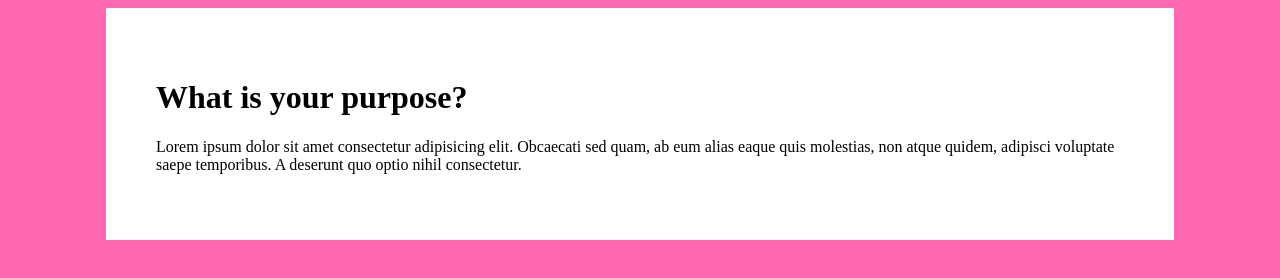
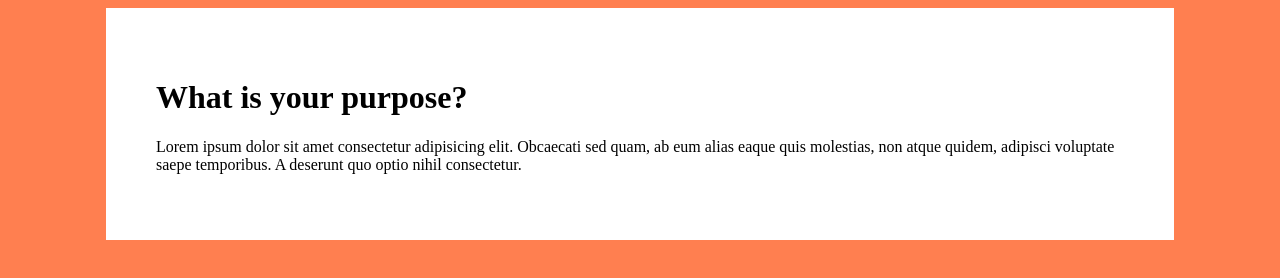
Before and after one commit to NathixR/nathanrobshaw, a plain HTML site: page index.html in a window 1280 px wide. Drawn offline with Linux system fonts and the light colour scheme.

Commit message:
Update styles.css

```diff
--- a/css/styles.css
+++ b/css/styles.css
@@ -1,7 +1,7 @@
 body {
     background-color: #E5E6E7;
     height: 100%;
-    background-color: hotpink;
+    background-color: coral;
 }
 
 .container {
```
